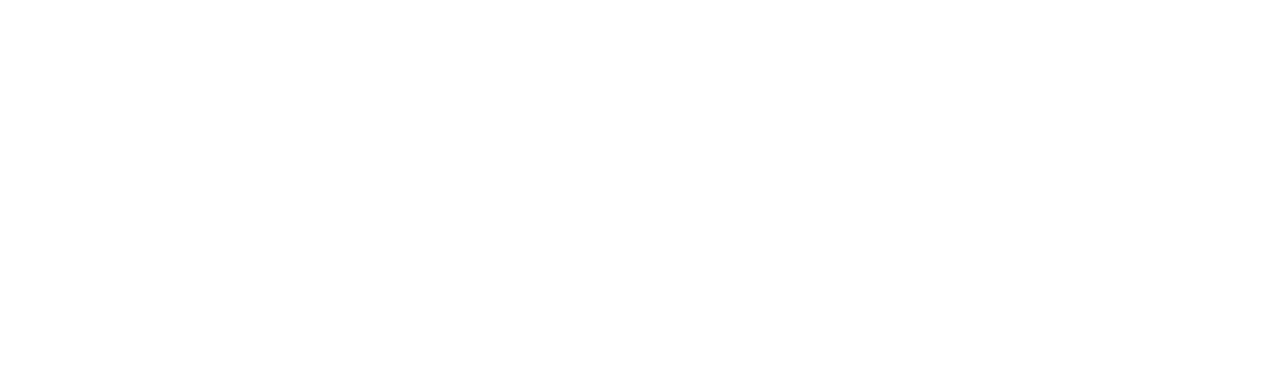
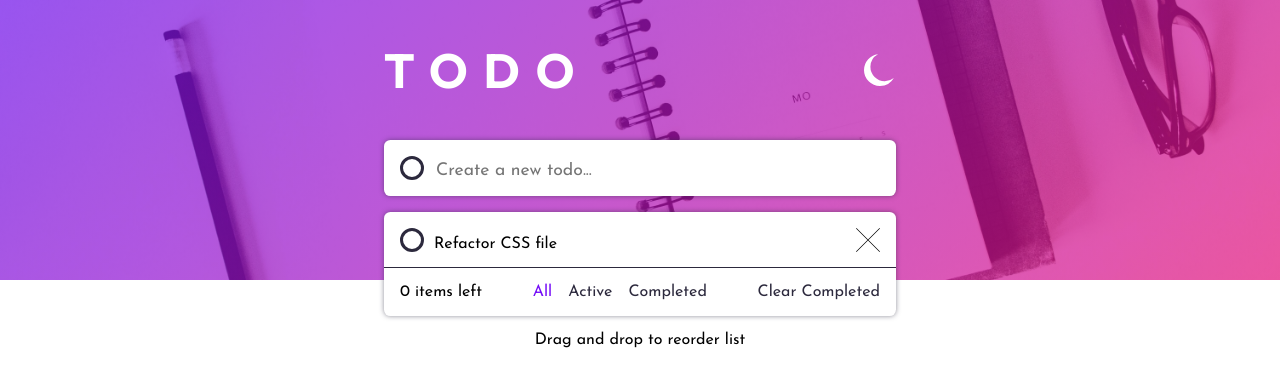
Before and after one commit to vasilangelov/todo, a plain HTML site: page src/index.html in a window 1280 px wide. Drawn offline with Linux system fonts and the light colour scheme.

Commit message:
Add UI for desktop

```diff
--- /dev/null
+++ b/src/css/fonts.css
@@ -0,0 +1 @@
+@import url('https://fonts.googleapis.com/css2?family=Josefin+Sans&family=Outfit:wght@700&display=swap');
--- /dev/null
+++ b/src/css/reset.css
@@ -0,0 +1,3 @@
+* {
+  margin: 0;
+}
--- a/src/css/style.css
+++ b/src/css/style.css
@@ -0,0 +1,270 @@
+@import url('./reset.css');
+@import url('./fonts.css');
+
+:root {
+  --clr-primary-100: #740cf7aa;
+  --clr-primary-200: #740cf7;
+  --clr-primary-400: #0cc8f7;
+  --clr-primary-500: #ed0c7faa;
+  --clr-primary-600: #ed0c7f;
+
+  --clr-normal-100: #fff;
+  --clr-normal-200: #2c293d88;
+  --clr-normal-300: #2c293d;
+  --clr-normal-500: #0d0a24;
+
+  --ff-normal: 'Josefin Sans', sans-serif;
+  --ff-accent: 'Outfit', serif;
+}
+
+body {
+  --header-overlap: clamp(100px, 30vh, 200px);
+
+  margin: 0 30vw;
+
+  font-family: var(--ff-normal);
+}
+
+header {
+  display: flex;
+
+  justify-content: space-between;
+  align-items: center;
+
+  margin: 5vh 0 calc(5vh + var(--header-overlap)) 0;
+}
+
+header::before {
+  content: '';
+
+  position: absolute;
+  top: 0;
+  left: 0;
+  z-index: -1;
+
+  width: 100vw;
+  /* TODO height is not defined properly */
+  height: calc(10vh + var(--header-overlap));
+
+  background: linear-gradient(
+      135deg,
+      var(--clr-primary-100),
+      var(--clr-primary-500)
+    ),
+    url('../images/bg-light.jpg');
+  background-size: cover;
+  background-position: center;
+}
+
+main {
+  position: relative;
+  top: calc(-1 * var(--header-overlap));
+}
+
+h1 {
+  color: var(--clr-normal-100);
+  font-family: var(--ff-accent);
+  font-size: 3rem;
+  font-weight: 700;
+  text-transform: uppercase;
+  letter-spacing: 1rem;
+}
+
+a {
+  color: var(--clr-normal-300);
+  text-decoration: none;
+
+  transition: all 300ms;
+}
+
+a:hover {
+  color: var(--clr-primary-200);
+}
+
+#colorSchemeBtn {
+  display: inline-block;
+
+  width: 2rem;
+  aspect-ratio: 1 / 1;
+
+  appearance: none;
+  background-image: url(../icons/moon.svg);
+  background-size: cover;
+  cursor: pointer;
+}
+
+#colorSchemeBtn:checked {
+  background-image: url(../icons/sun.svg);
+}
+
+@media (prefers-color-scheme: dark) {
+  #colorSchemeBtn {
+    background-image: url(../icons/sun.svg);
+  }
+
+  #colorSchemeBtn:checked {
+    background-image: url(../icons/moon.svg);
+  }
+}
+
+.container {
+  --padding-x: 1rem;
+
+  margin: 1rem 0;
+  padding: 0 var(--padding-x);
+
+  border-radius: 0.4rem;
+  background-color: var(--clr-normal-100);
+  box-shadow: 0 0 5px var(--clr-normal-200);
+}
+
+.task-input-wrapper {
+  display: flex;
+
+  padding: 1rem;
+
+  align-items: flex-end;
+}
+
+.checkbox {
+  display: inline-block;
+
+  margin-right: 10px;
+  border: 3px solid var(--clr-normal-300);
+  width: 1.5rem;
+  aspect-ratio: 1 / 1;
+
+  appearance: none;
+  border-radius: 50%;
+  cursor: pointer;
+}
+
+.checkbox:checked {
+  display: flex;
+
+  justify-content: center;
+  align-items: center;
+
+  border: none;
+
+  background-image: linear-gradient(
+    135deg,
+    var(--clr-primary-400),
+    var(--clr-primary-600)
+  );
+}
+
+.checkbox:checked::before {
+  content: '';
+
+  width: 100%;
+  height: 100%;
+
+  background-image: url('../icons/check.svg');
+  background-size: cover;
+
+  animation: popup 300ms forwards;
+}
+
+@keyframes popup {
+  0% {
+    transform: scale(0);
+  }
+  75% {
+    transform: scale(0.9);
+  }
+  100% {
+    transform: scale(0.6);
+  }
+}
+
+.task-input {
+  --font-size: 1.1rem;
+  flex-grow: 1;
+  font-family: var(--ff-normal);
+  outline: none;
+  border: none;
+  background: none;
+  font-size: var(--font-size);
+  transition: all 200ms;
+  line-height: var(--font-size);
+  vertical-align: text-bottom;
+}
+
+.task-input:focus {
+  font-size: calc(1.05 * var(--font-size));
+}
+
+.tasks {
+  display: flex;
+  flex-direction: column;
+}
+
+.row {
+  display: flex;
+
+  align-items: flex-end;
+  justify-content: space-around;
+
+  padding: 1rem 0;
+}
+
+.task {
+  position: relative;
+}
+
+.task::after {
+  content: '';
+
+  position: absolute;
+  left: calc(-1 * var(--padding-x));
+  bottom: 0;
+
+  width: calc(100% + 2 * var(--padding-x));
+  height: 1px;
+
+  background-color: var(--clr-normal-300);
+}
+
+.checkbox:checked + .task-description {
+  text-decoration: line-through;
+}
+
+.task-description {
+  display: inline-block;
+  flex-grow: 1;
+  vertical-align: text-bottom;
+}
+
+.delete-task {
+  width: 1.5rem;
+  aspect-ratio: 1 / 1;
+
+  background-image: url('../icons/cross.svg');
+  background-size: cover;
+  filter: brightness(0);
+}
+
+.task-menu {
+  justify-content: space-between;
+}
+
+.selected {
+  color: var(--clr-primary-200);
+}
+
+.nav-link-wrapper {
+  display: flex;
+
+  padding: 0;
+
+  list-style: none;
+}
+
+.nav-link-wrapper > * {
+  padding: 0 0.5rem;
+}
+
+.text-center {
+  text-align: center;
+}
--- a/src/index.html
+++ b/src/index.html
@@ -3,10 +3,43 @@
   <head>
     <meta charset="UTF-8" />
     <meta name="viewport" content="width=device-width, initial-scale=1.0" />
-    <title>todo list</title>
+    <title>todo</title>
     <link rel="stylesheet" href="./css/style.css" />
   </head>
   <body>
+    <header>
+      <h1>todo</h1>
 
+      <input type="checkbox" id="colorSchemeBtn" />
+    </header>
+    <main>
+      <div class="container task-input-wrapper">
+        <input class="checkbox" type="checkbox" />
+        <input
+          class="task-input"
+          type="text"
+          placeholder="Create a new todo..."
+        />
+      </div>
+
+      <section class="container tasks">
+        <article class="row task">
+          <input class="checkbox" type="checkbox" />
+          <p class="task-description">Refactor CSS file</p>
+          <a class="delete-task" href="javascript:;"></a>
+        </article>
+        <div class="row task-menu">
+          <p>0 items left</p>
+          <ul class="nav-link-wrapper">
+            <li><a class="selected" href="javascript:;">All</a></li>
+            <li><a href="javascript:;">Active</a></li>
+            <li><a href="javascript:;">Completed</a></li>
+          </ul>
+          <a href="javascript:;">Clear Completed</a>
+        </div>
+      </section>
+
+      <p class="text-center">Drag and drop to reorder list</p>
+    </main>
   </body>
 </html>
```
Also changed, not shown: src/icons/check.svg (added), src/icons/cross.svg (added), src/icons/moon.svg (added), src/icons/sun.svg (added), src/images/bg-dark.jpg (added), src/images/bg-light.jpg (added).
